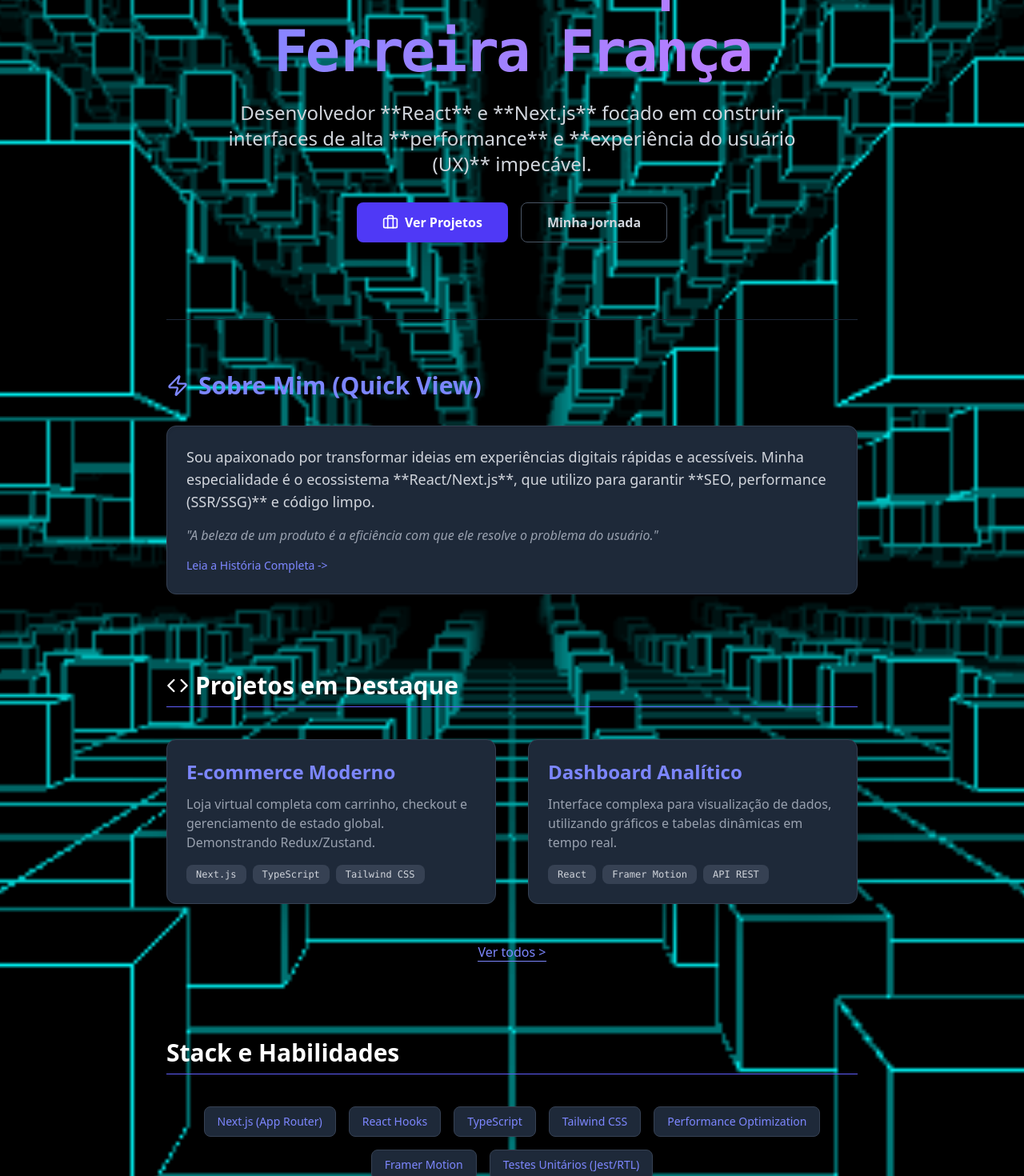
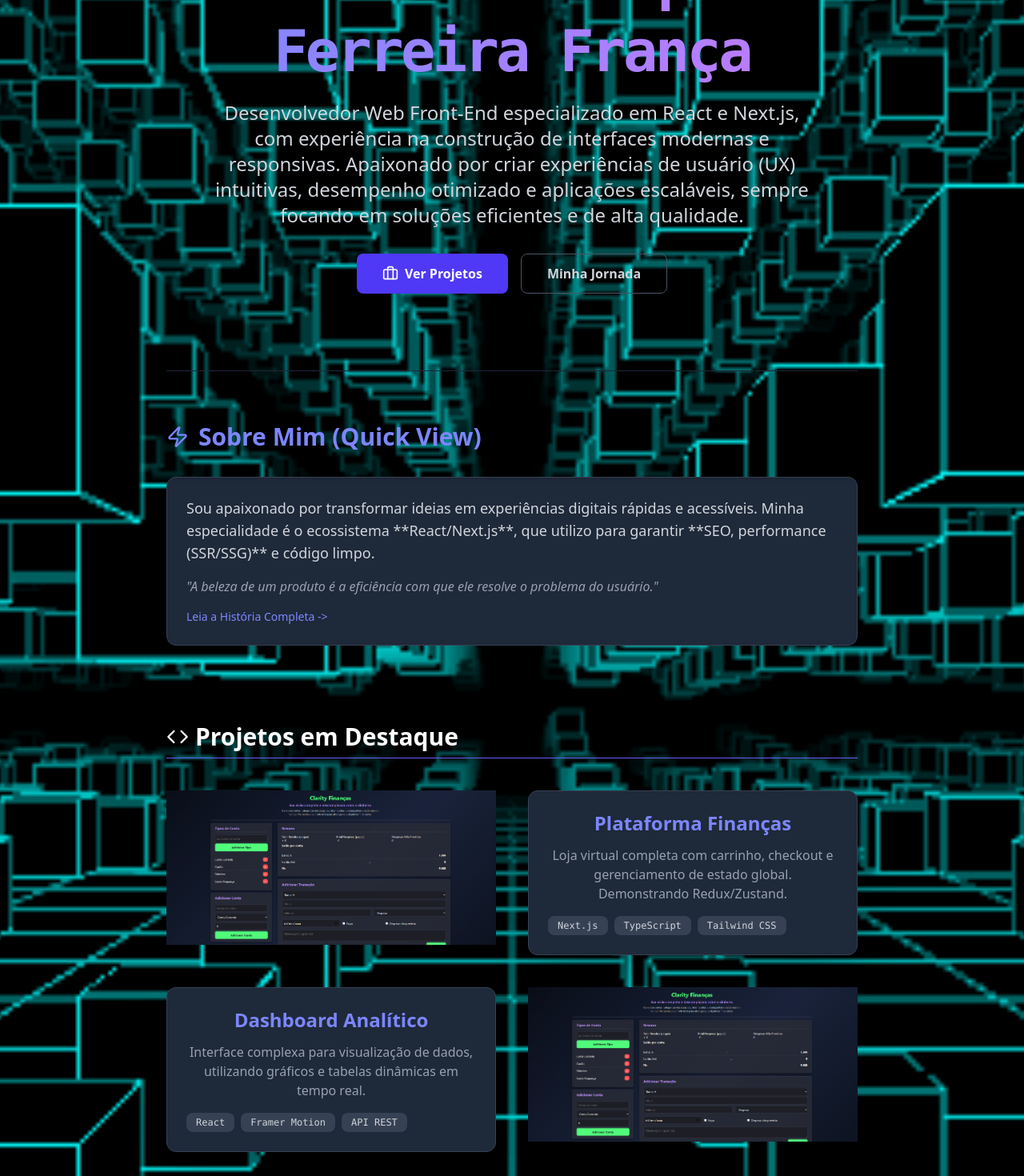
Before and after one commit to PauloHenrique993940/paulo-front-emd, a Next.js app: page / in a window 1280 px wide. Shown: the part 380-1850 px from the top of the page at 80% size. Built offline with nearby package versions, Linux system fonts and the light colour scheme.

Commit message:
inserindo imagen na tela inicial

```diff
--- a/pages/index.js
+++ b/pages/index.js
@@ -98,14 +98,10 @@ const SocialIcon = ({ href, children, label }) => (
 // --- Componente principal da Home Page (Home) ---
 export default function Home() {
   return (
-    <div
-      className={`${geistSans.variable} font-sans min-h-screen  text-white`}
-    >
+    <div className={`${geistSans.variable} font-sans min-h-screen  text-white`}>
       <Header /> {/* Adicionando o menu de navegação */}
-
       {/* Container Principal */}
       <main className="container mx-auto px-4 py-16 sm:py-24 max-w-4xl">
-
         {/* Seção 1: HERO - Apresentação de Alto Impacto */}
         <section className="text-center mb-24">
           <div className="relative w-32 h-32 mx-auto mb-6 rounded-full overflow-hidden border-4 border-indigo-500 shadow-xl ring-4 ring-indigo-500/20">
@@ -119,12 +115,18 @@ export default function Home() {
             />
           </div>
 
-          <h1 className={`${geistMono.variable} font-mono text-5xl sm:text-7xl font-extrabold tracking-tighter mb-4 leading-tight text-transparent bg-clip-text bg-gradient-to-r from-indigo-400 to-purple-400`}>
+          <h1
+            className={`${geistMono.variable} font-mono text-5xl sm:text-7xl font-extrabold tracking-tighter mb-4 leading-tight text-transparent bg-clip-text bg-gradient-to-r from-indigo-400 to-purple-400`}
+          >
             Paulo Henrique Ferreira França
           </h1>
 
           <p className="text-xl sm:text-2xl text-gray-300 mb-8 max-w-3xl mx-auto">
-            Desenvolvedor **React** e **Next.js** focado em construir interfaces de alta **performance** e **experiência do usuário (UX)** impecável.
+            Desenvolvedor Web Front-End especializado em React e Next.js, com
+            experiência na construção de interfaces modernas e responsivas.
+            Apaixonado por criar experiências de usuário (UX) intuitivas,
+            desempenho otimizado e aplicações escaláveis, sempre focando em
+            soluções eficientes e de alta qualidade.
           </p>
 
           {/* Botão de Chamada para Ação (CTA) */}
@@ -156,17 +158,23 @@ export default function Home() {
           </h2>
           <div className="bg-gray-800 p-6 rounded-xl shadow-inner border border-gray-700">
             <p className="text-lg text-gray-300 mb-4">
-              Sou apaixonado por transformar ideias em experiências digitais rápidas e acessíveis. Minha especialidade é o ecossistema **React/Next.js**, que utilizo para garantir **SEO, performance (SSR/SSG)** e código limpo.
+              Sou apaixonado por transformar ideias em experiências digitais
+              rápidas e acessíveis. Minha especialidade é o ecossistema
+              **React/Next.js**, que utilizo para garantir **SEO, performance
+              (SSR/SSG)** e código limpo.
             </p>
             <p className="text-gray-400 italic">
-              "A beleza de um produto é a eficiência com que ele resolve o problema do usuário."
+              "A beleza de um produto é a eficiência com que ele resolve o
+              problema do usuário."
             </p>
-            <Link href="/sobre" className="mt-4 inline-block text-sm text-indigo-400 hover:text-indigo-300 font-medium transition-colors">
+            <Link
+              href="/sobre"
+              className="mt-4 inline-block text-sm text-indigo-400 hover:text-indigo-300 font-medium transition-colors"
+            >
               Leia a História Completa {'->'}
             </Link>
           </div>
         </section>
-
 
         {/* Seção 3: DESTAQUE DE PROJETOS */}
         <section className="mb-24">
@@ -175,21 +183,28 @@ export default function Home() {
             <span>Projetos em Destaque</span>
           </h2>
 
-          <div className="grid md:grid-cols-2 gap-10">
-            {/* Card de Projeto 1 */}
+          <div className="grid md:grid-cols-2 gap-10 text-center">
+            <img
+              src={'./controlefinanceiro.png'}
+              alt="Projeto 1"
+              className="cardImagen"
+            />
             <ProjectCard
-              title="E-commerce Moderno"
+              title="Plataforma Finanças"
               description="Loja virtual completa com carrinho, checkout e gerenciamento de estado global. Demonstrando Redux/Zustand."
-              techs={["Next.js", "TypeScript", "Tailwind CSS"]}
+              techs={['Next.js', 'TypeScript', 'Tailwind CSS']}
               link="/projetos/ecommerce-moderno"
             />
-
-            {/* Card de Projeto 2 */}
             <ProjectCard
               title="Dashboard Analítico"
               description="Interface complexa para visualização de dados, utilizando gráficos e tabelas dinâmicas em tempo real."
-              techs={["React", "Framer Motion", "API REST"]}
+              techs={['React', 'Framer Motion', 'API REST']}
               link="/projetos/dashboard-analitico"
+            />
+            <img
+              src={'./controlefinanceiro.png'}
+              alt="Projeto 1"
+              className="cardImagen"
             />
           </div>
 
@@ -198,7 +213,7 @@ export default function Home() {
               href="/projetos"
               className="text-indigo-400 hover:text-indigo-300 font-medium transition-colors border-b border-indigo-400 border-opacity-0 hover:border-opacity-100"
             >
-              Ver todos  {'>'}
+              Ver todos {'>'}
             </Link>
           </div>
         </section>
@@ -210,7 +225,15 @@ export default function Home() {
           </h2>
 
           <div className="flex flex-wrap gap-4 justify-center">
-            {['Next.js (App Router)', 'React Hooks', 'TypeScript', 'Tailwind CSS', 'Performance Optimization', 'Framer Motion', 'Testes Unitários (Jest/RTL)'].map(skill => (
+            {[
+              'Next.js (App Router)',
+              'React Hooks',
+              'TypeScript',
+              'Tailwind CSS',
+              'Performance Optimization',
+              'Framer Motion',
+              'Testes Unitários (Jest/RTL)',
+            ].map((skill) => (
               <span
                 key={skill}
                 className="px-4 py-2 bg-gray-800 text-indigo-400 rounded-lg text-sm font-medium shadow-md border border-gray-700 transition-all hover:bg-gray-700"
@@ -247,12 +270,11 @@ export default function Home() {
             </SocialIcon>
           </div>
         </section>
-
       </main>
-
       {/* Rodapé Fixo */}
       <footer className="w-full bg-gray-800 text-gray-500 text-center py-4 text-sm border-t border-gray-700">
-        &copy; {new Date().getFullYear()} Paulo Henrique. Código aberto e construído com ⚛️ Next.js.
+        &copy; {new Date().getFullYear()} Paulo Henrique. Código aberto e
+        construído com ⚛️ Next.js.
       </footer>
     </div>
   );
--- a/pages/projetos.js
+++ b/pages/projetos.js
@@ -281,7 +281,7 @@ export default function ProjetosPage() {
 
       {/* Rodapé Fixo */}
       <footer className="w-full bg-gray-800 text-gray-500 text-center py-4 text-sm border-t border-gray-700">
-        &copy; {new Date().getFullYear()} [Seu Nome].
+        &copy; {new Date().getFullYear()} Paulo Henrique Ferreira França.
       </footer>
     </div>
   );
```
Also changed, not shown: public/controlefinanceiro.png (added), styles/ProjetoCard.module.css (line endings or trailing spaces).
